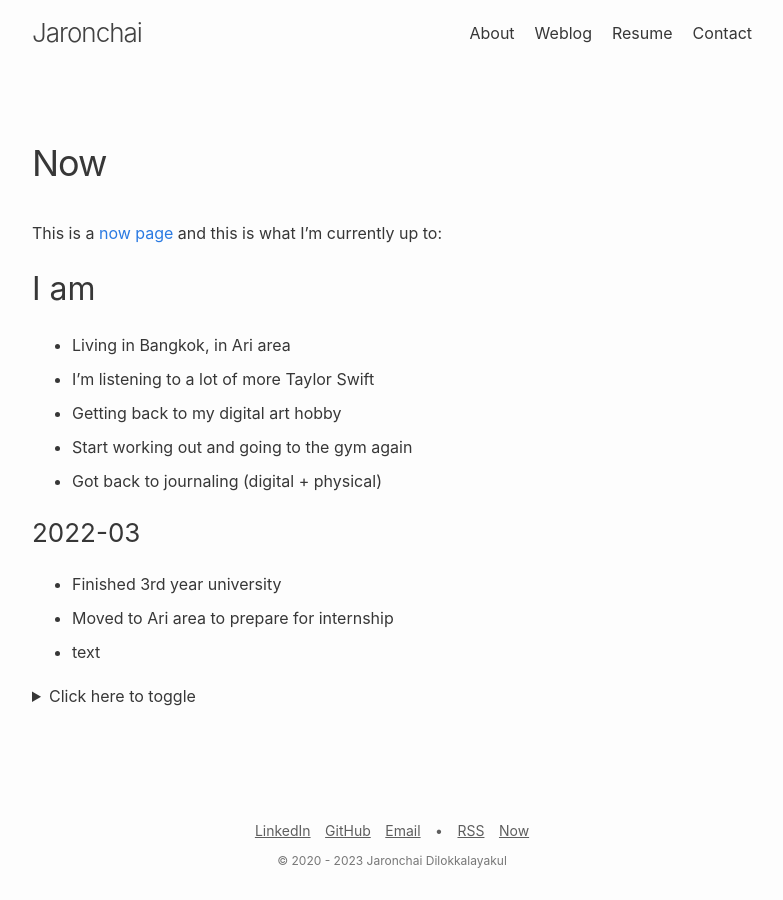
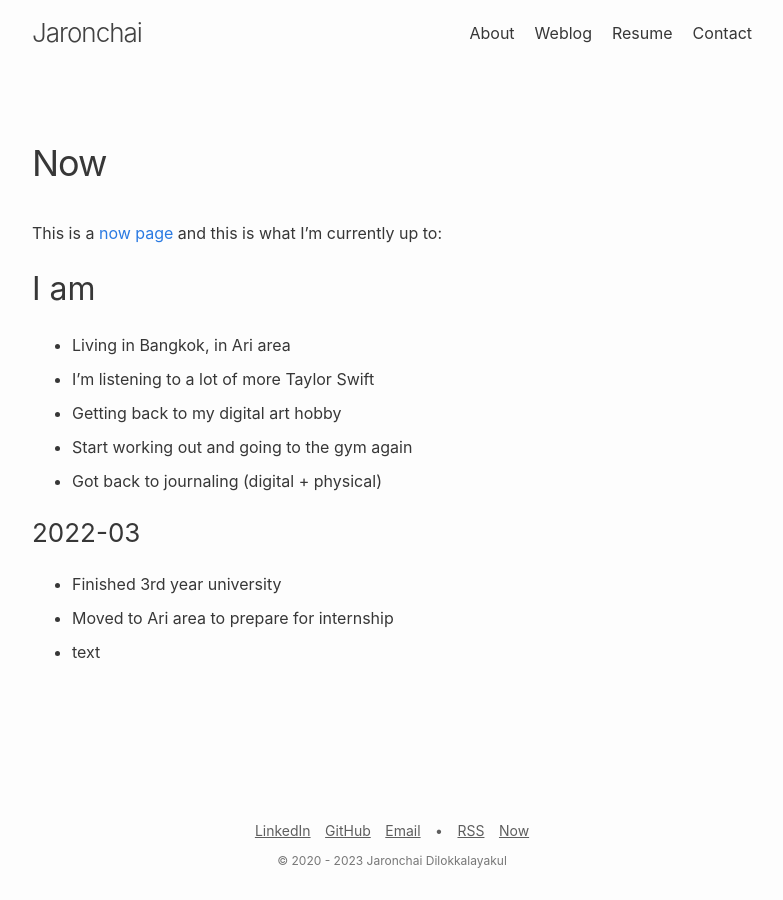
Before and after one commit to jarondlk/jaronchai-blog, a Jekyll site: the page built from pages/now.markdown, in a window 1280 px wide. Shown: the whole page, without its empty margins (248-1031 px from the left). Built offline with Jekyll 4.4.1, drawn with Linux system fonts in a browser that asks for light colours.

Commit message:
Fixed index links

```diff
--- a/index.markdown
+++ b/index.markdown
@@ -13,7 +13,8 @@
 
 My interests include Artificial Intelligence, Computer Science and Data Science. As an experienced Computer Laboratory Assistant, I have a strong background in the field of technology, and I am excited to share my knowledge, experiences AND shenanigans with you
 
-I do stuff with computer and sometimes I write them [here][blog]. I write about other things too, my experience in the university and all!
+More about me - See [my "about" page](/about)\
+What am I doing now? - See [my "now" page](/now)
 \
 \
 \
--- a/pages/now.markdown
+++ b/pages/now.markdown
@@ -19,17 +19,3 @@
 * Finished 3rd year university
 * Moved to Ari area to prepare for internship
 * text
-
-<details>
-  <summary>Click here to toggle</summary>
-
-  This is regular text.
-
-  *This is italicized text.*
-
-  **This is bold text.**
-
-* This is a list item.
-* This is another list item.
-
-</details>
```
Also changed, not shown: Gemfile.lock.
